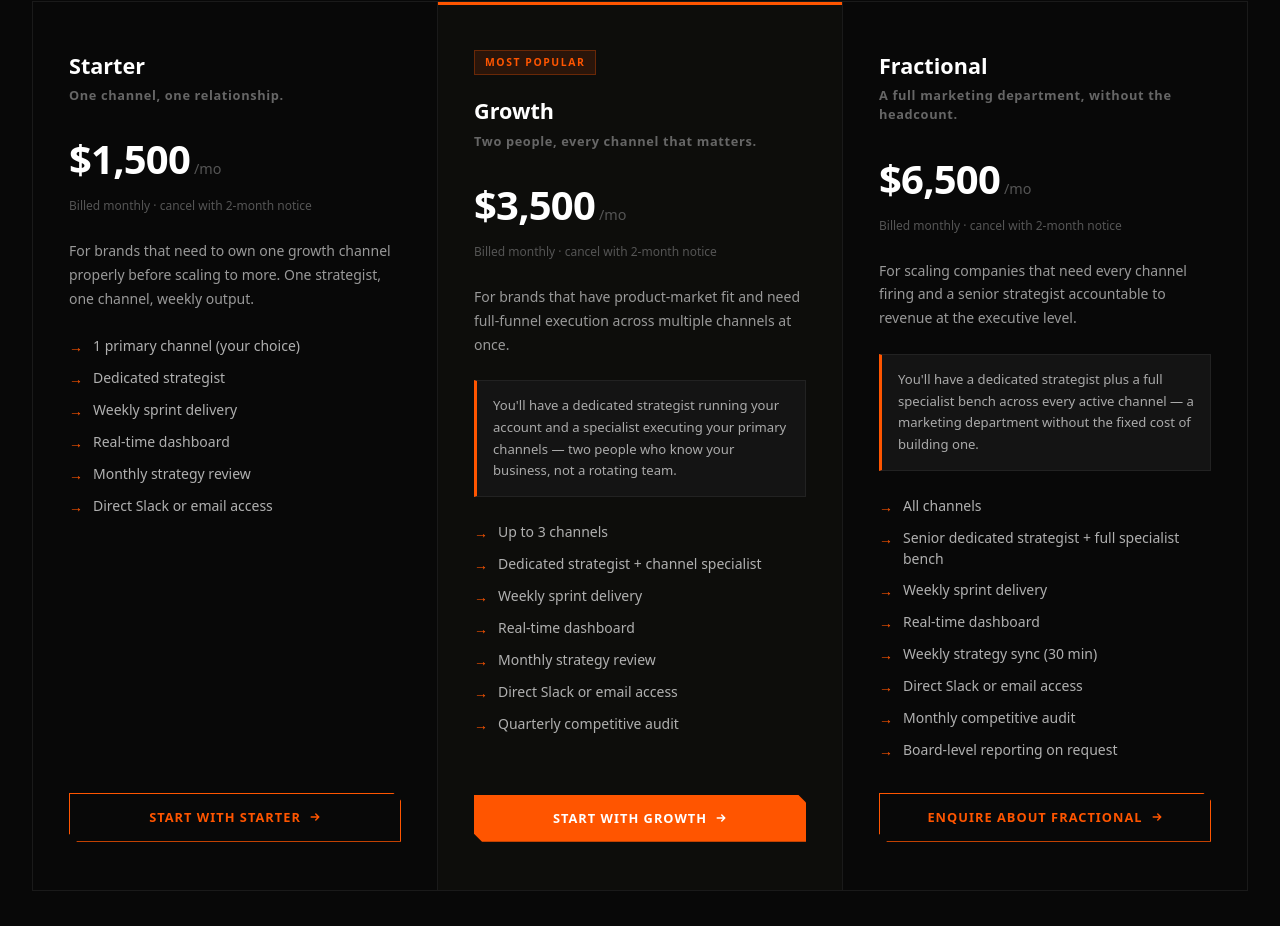
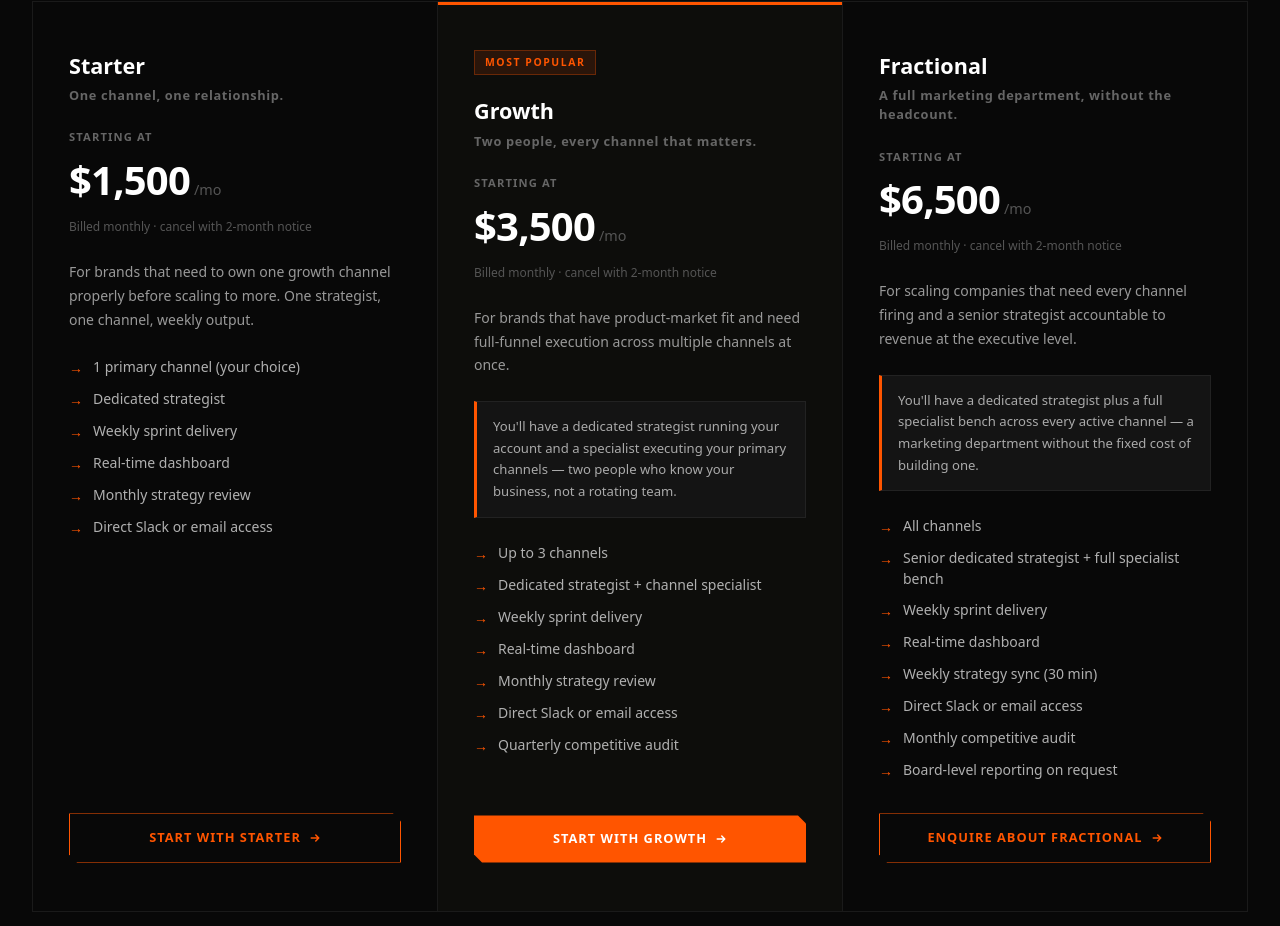
Before and after one commit to abrahamqdiaz-a11y/echelonfox, a Next.js app: page /pricing in a window 1280 px wide. Shown: the part 2893-3819 px from the top of the page. Built offline with nearby package versions, Linux system fonts and the light colour scheme.

Commit message:
Add 'Starting at' label above prices on pricing page

```diff
--- a/app/pricing/PricingClient.tsx
+++ b/app/pricing/PricingClient.tsx
@@ -138,6 +138,9 @@ export default function PricingClient() {
                 {tier.tagline}
               </p>
 
+              <p style={{ color: "#666", fontSize: "0.7rem", fontWeight: 600, letterSpacing: "0.1em", textTransform: "uppercase", margin: "0 0 4px" }}>
+                Starting at
+              </p>
               <div style={{ display: "flex", alignItems: "baseline", gap: "4px", marginBottom: "8px" }}>
                 <span style={{ fontSize: "2.5rem", fontWeight: 900, color: "#fff", letterSpacing: "-0.02em" }}>
                   {tier.price}
```
